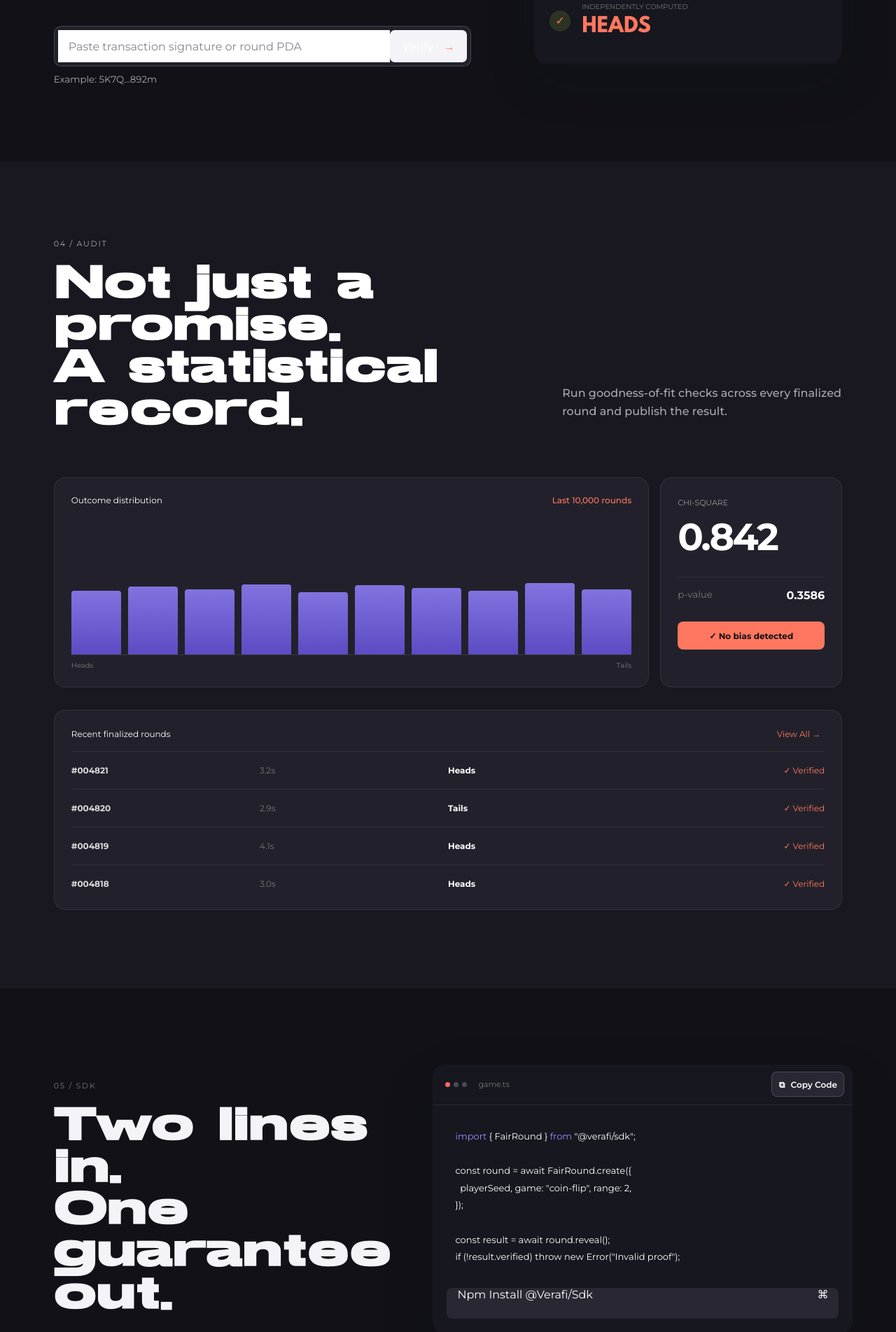
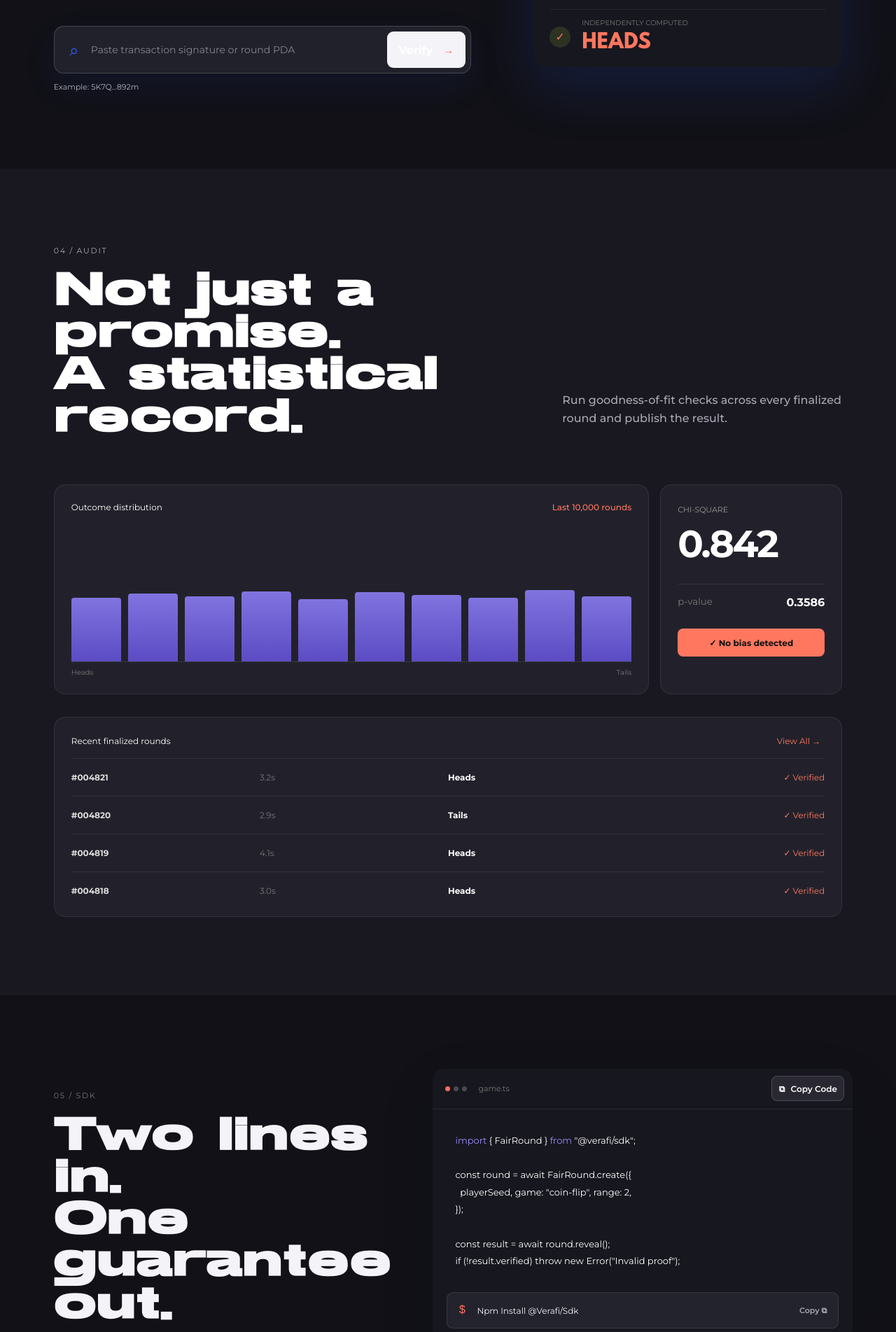
Before and after one commit to uffabdullah/verafi, a Next.js app: page / in a window 1280 px wide. Shown: the part 3017-4920 px from the top of the page at 70% size. Built offline with nearby package versions, Linux system fonts and the light colour scheme.

Commit message:
Redesign verifier and SDK install controls

```diff
--- a/app/components/HomeExperience.js
+++ b/app/components/HomeExperience.js
@@ -41,6 +41,8 @@ export default function HomeExperience() {
   const [counter, setCounter] = useState(4821);
   const [theme, setTheme] = useState("dark");
   const [copied, setCopied] = useState(false);
+  const [packageCopied, setPackageCopied] = useState(false);
+  const [verificationQuery, setVerificationQuery] = useState("");
 
   const sdkCode = `import { FairRound } from "@verafi/sdk";
 
@@ -220,6 +222,24 @@ if (!result.verified) throw new Error("Invalid proof");`;
     }
     setCopied(true);
     window.setTimeout(() => setCopied(false), 1600);
+  };
+
+  const copyInstallCommand = async () => {
+    const command = "npm install @verafi/sdk";
+    try {
+      await navigator.clipboard.writeText(command);
+    } catch {
+      const textarea = document.createElement("textarea");
+      textarea.value = command;
+      textarea.style.position = "fixed";
+      textarea.style.opacity = "0";
+      document.body.appendChild(textarea);
+      textarea.select();
+      document.execCommand("copy");
+      textarea.remove();
+    }
+    setPackageCopied(true);
+    window.setTimeout(() => setPackageCopied(false), 1600);
   };
 
   return (
@@ -417,8 +437,15 @@ if (!result.verified) throw new Error("Invalid proof");`;
             No platform API is required for the final answer.
           </p>
           <div className="search-box">
-            <input aria-label="Transaction signature" placeholder="Paste transaction signature or round PDA" />
-            <button aria-label="Verify round">Verify <span>→</span></button>
+            <span className="search-icon" aria-hidden="true">⌕</span>
+            <input
+              aria-label="Transaction signature"
+              placeholder="Paste transaction signature or round PDA"
+              value={verificationQuery}
+              onChange={(event) => setVerificationQuery(event.target.value)}
+            />
+            {verificationQuery && <button className="search-clear" type="button" onClick={() => setVerificationQuery("")} aria-label="Clear signature">×</button>}
+            <button className="verify-submit" aria-label="Verify round">Verify <span>→</span></button>
           </div>
           <small>Example: 5K7Q…892m</small>
         </div>
@@ -498,7 +525,11 @@ if (!result.verified) throw new Error("Invalid proof");`;
 {"});"}{"\n\n"}
 {"const result = await round.reveal();"}{"\n"}
 {"if (!result.verified) throw new Error(\"Invalid proof\");"}</code></pre>
-          <button className="install-button">npm install @verafi/sdk <span>⌘</span></button>
+          <button className={`install-button ${packageCopied ? "copied" : ""}`} type="button" onClick={copyInstallCommand} aria-label="Copy npm install command">
+            <span className="install-prompt">$</span>
+            <code>npm install @verafi/sdk</code>
+            <span className="install-copy">{packageCopied ? "Copied ✓" : "Copy ⧉"}</span>
+          </button>
         </div>
       </section>
 
--- a/app/globals.css
+++ b/app/globals.css
@@ -222,9 +222,13 @@ button { cursor: pointer; }
 .console-statuses div.complete { color:#ddd; border-color:rgba(201,255,66,.25); }.console-statuses i { font-style:normal; color:var(--acid); }
 .verify { display:grid; grid-template-columns:1fr 440px; gap:90px; align-items:center; }
 .verify-copy > p { max-width:540px; color:var(--muted); line-height:1.65; font-weight:500; }
-.search-box { height:58px; margin-top:35px; border-radius:10px; border:1px solid #c6c5c1; background:white; display:flex; padding:5px; }
-.search-box input { flex:1; border:0; outline:0; padding:0 15px; min-width:0; }.search-box button { width:110px; border:0; border-radius:7px; background:var(--ink); color:white; }.search-box button span { margin-left:10px; color:var(--acid); }
-.verify-copy small { display:block; margin-top:10px; color:#aaa; }
+.search-box { height:68px; margin-top:35px; border-radius:14px; border:1px solid rgba(49,92,255,.18); background:white; display:flex; align-items:center; padding:7px; box-shadow:0 18px 50px rgba(49,92,255,.08); overflow:hidden; position:relative; }
+.search-icon { width:42px; flex:none; text-align:center; color:var(--purple); font-size:24px; }
+.search-box input { flex:1; border:0; outline:0; padding:0 10px 0 3px; min-width:0; color:var(--ink); font-size:14px; background:transparent; }
+.search-box input::placeholder { color:#9294a3; }
+.search-box .verify-submit { height:52px; width:112px; flex:none; border:0; border-radius:9px; background:var(--ink); color:white; font-family:"Montserrat",Arial,sans-serif; font-weight:700; transition:transform .2s ease, background .2s ease; }.search-box .verify-submit:hover { transform:translateX(2px); background:#315cff; }.search-box .verify-submit span { margin-left:10px; color:var(--acid); }
+.search-box .search-clear { width:30px; height:30px; flex:none; border:0; border-radius:50%; background:#f1f1f5; color:#777; font-size:18px; }
+.verify-copy small { display:block; margin-top:12px; color:var(--muted); font-size:11px; }
 .verification-card { border-radius:18px; background:#17171f; color:white; padding:22px; box-shadow:0 24px 70px rgba(20,20,30,.16); }
 .verification-head { height:48px; border-bottom:1px solid rgba(255,255,255,.08); display:flex; justify-content:space-between; font-size:11px; text-transform:uppercase; letter-spacing:.08em; }.verification-head > span { color:#777; }
 .proof-item { min-height:78px; border-bottom:1px solid rgba(255,255,255,.07); display:flex; align-items:center; gap:16px; }.proof-item i { width:30px; height:30px; border-radius:50%; display:grid; place-items:center; background:rgba(201,255,66,.12); color:var(--acid); font-style:normal; }
@@ -240,9 +244,18 @@ button { cursor: pointer; }
 .code-head { min-height:58px; padding:10px 12px 10px 18px; border-bottom:1px solid rgba(255,255,255,.08); display:flex; align-items:center; justify-content:space-between; gap:16px; font-size:11px; color:#777; }.code-file { display:flex; align-items:center; gap:16px; }.window-dots { display:flex; gap:5px; }.window-dots i { width:7px; height:7px; border-radius:50%; background:#4b4a53; }.window-dots i:first-child { background:#ff6b63; }
 .code-card pre { margin:0; min-height:250px; padding:32px; font-family:"Montserrat",Arial,sans-serif !important; font-size:13px; line-height:1.9; white-space:pre-wrap; overflow-wrap:anywhere; overflow:auto; user-select:text; -webkit-user-select:text; cursor:text; }.code-card pre span { color:#9c8cff; }
 .copy-code-button { height:36px; min-width:104px; border:1px solid rgba(255,255,255,.16); border-radius:8px; background:#292832; color:white; display:flex; align-items:center; justify-content:center; gap:8px; font-family:"Montserrat",Arial,sans-serif; font-size:12px; font-weight:600; transition:.2s ease; }.copy-code-button:hover { border-color:var(--acid); color:var(--acid); }.copy-code-button.copied { border-color:#9bf0c2; color:#9bf0c2; }
-.code-card .install-button { margin:0 20px 20px; height:44px; width:calc(100% - 40px); border:0; border-radius:8px; background:#292832; color:white; text-align:left; padding:0 15px; display:flex; justify-content:space-between; }
+.code-card .install-button { margin:0 20px 20px; height:52px; width:calc(100% - 40px); border:1px solid rgba(255,255,255,.1); border-radius:9px; background:#23232d; color:#f4f3f8; align-items:center; padding:0 16px; display:grid; grid-template-columns:18px 1fr auto; gap:8px; text-align:left; transition:.2s ease; }
+.code-card .install-button:hover { border-color:var(--acid); transform:translateY(-2px); box-shadow:0 12px 28px rgba(0,0,0,.22); }.code-card .install-button.copied { border-color:#9bf0c2; }
+.install-prompt { color:var(--acid); font-family:monospace; }.install-button code { font-size:12px; color:#f4f3f8; white-space:nowrap; }.install-copy { color:#a9a8b3; font-family:"Montserrat",Arial,sans-serif; font-size:11px; font-weight:600; }
+.search-box:focus-within { border-color:var(--purple); box-shadow:0 18px 50px rgba(49,92,255,.14), 0 0 0 3px rgba(49,92,255,.08); }
+.verify-submit { position:relative; overflow:hidden; }.verify-submit:after { content:""; position:absolute; inset:0; background:linear-gradient(110deg,transparent 20%,rgba(255,255,255,.22) 50%,transparent 80%); transform:translateX(-120%); transition:.5s ease; }.verify-submit:hover:after { transform:translateX(120%); }
+.verification-card { animation:proofPulse 4s ease-in-out infinite; }
+.proof-item { transition:background .25s ease, transform .25s ease; }.proof-item:hover { background:rgba(255,255,255,.025); transform:translateX(4px); }
+.code-card { animation:codeFloat 5s ease-in-out infinite; }
+@keyframes codeFloat { 0%,100% { transform:translateY(0); } 50% { transform:translateY(-5px); } }
+@keyframes proofPulse { 0%,100% { box-shadow:0 24px 70px rgba(20,20,30,.16); } 50% { box-shadow:0 28px 80px rgba(49,92,255,.22); } }
 
-.code-card { opacity: 1 !important; transform: none !important; visibility: visible !important; }
+.code-card { opacity: 1 !important; visibility: visible !important; }
 footer {
   min-height:220px;
   padding:42px max(6vw,calc((100vw - 1180px)/2));
```
